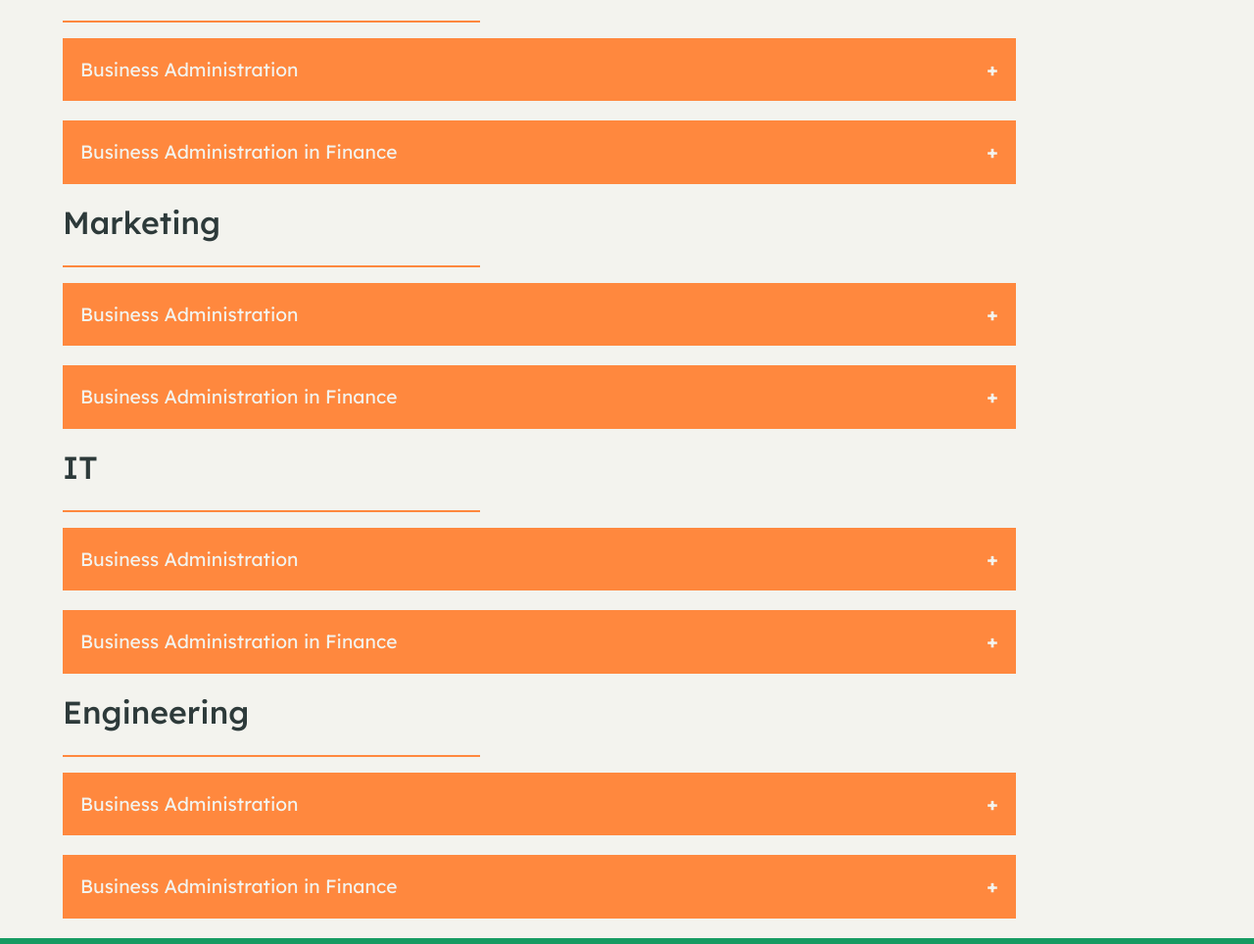
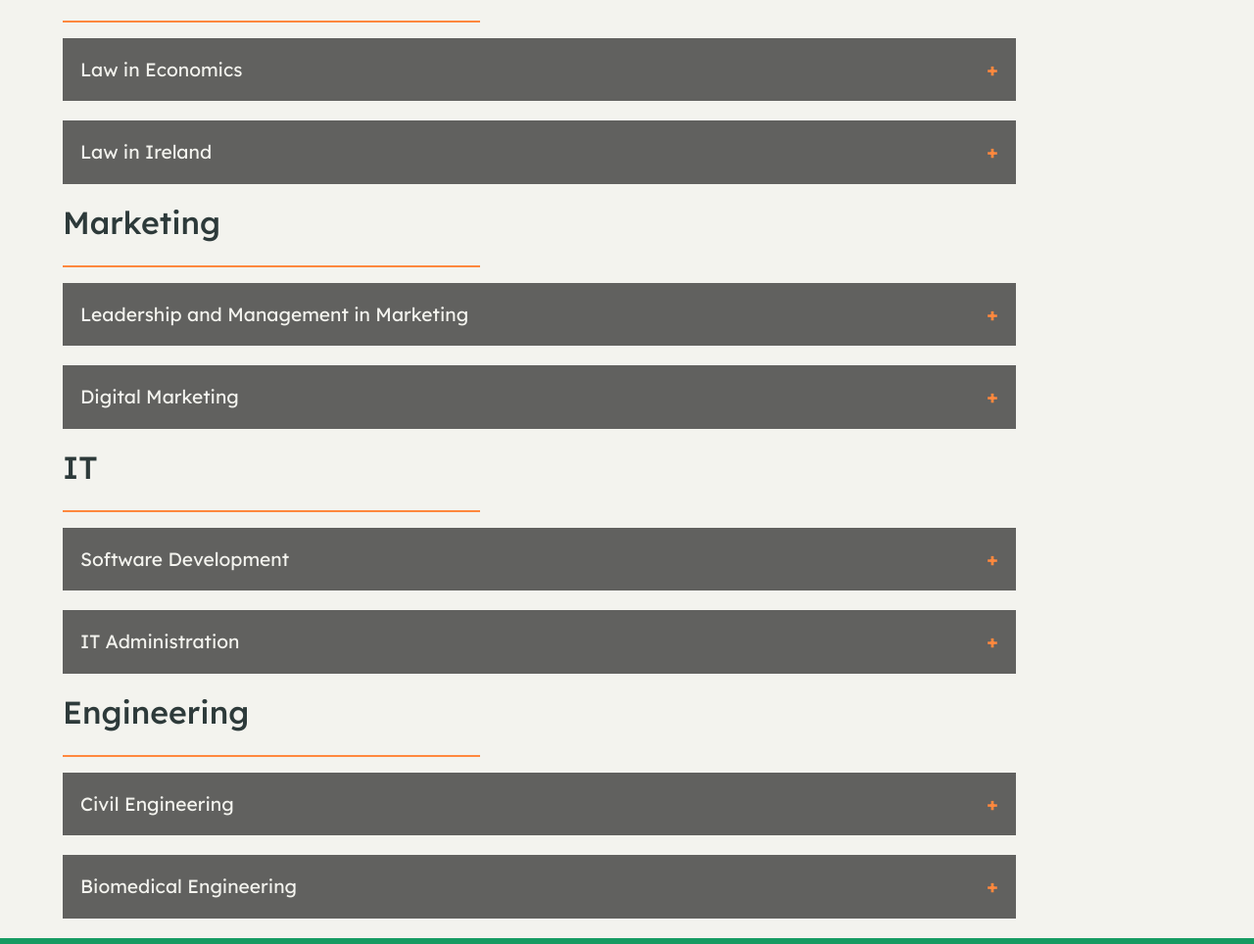
Before and after one commit to KevAndrews/Milestone_Project_1, a plain HTML site: page courses.html in a window 1280 px wide. Shown: the part 471-1435 px from the top of the page at 98% size. Drawn offline with nearby package versions, Linux system fonts and the light colour scheme.

Commit message:
Updated the Course text, need to fill this out

```diff
--- a/assets/css/style.css
+++ b/assets/css/style.css
@@ -239,7 +239,7 @@ footer i:hover {
 
 /* Collapsible tutorial from W3schools https://www.w3schools.com/howto/tryit.asp?filename=tryhow_js_collapsible */
 .collapsible {
-  background-color: #FF883E;
+  background-color: rgba(0, 0, 0, .6);
   color: #f3f3ee;
   cursor: pointer;
   padding: 18px;
@@ -251,12 +251,12 @@ footer i:hover {
 }
 
 .active, .collapsible:hover {
-  background-color: #FF883E;
+  background-color: rgba(0, 0, 0, .6);
 }
 
 .collapsible:after {
   content: '\002B';
-  color: #f3f3ee;
+  color: #FF883E;
   font-weight: bold;
   float: right;
   margin-left: 5px;
--- a/courses.html
+++ b/courses.html
@@ -51,17 +51,13 @@
                 <div class="classes">
                     <button class="collapsible">Business Administration</button>
                     <div class="content">
-                        <p>Lorem ipsum dolor sit amet, consectetur adipisicing elit, sed do eiusmod tempor incididunt ut
-                            labore et dolore magna aliqua. Ut enim ad minim veniam, quis nostrud exercitation ullamco
-                            laboris nisi ut aliquip ex ea commodo consequat.</p>
+                        <p>Looking for a career in Business Administration.</p>
                     </div>
                 </div>
                 <div class="classes">
                     <button class="collapsible">Business Administration in Finance</button>
                     <div class="content">
-                        <p>Lorem ipsum dolor sit amet, consectetur adipisicing elit, sed do eiusmod tempor incididunt ut
-                            labore et dolore magna aliqua. Ut enim ad minim veniam, quis nostrud exercitation ullamco
-                            laboris nisi ut aliquip ex ea commodo consequat.</p>
+                        <p>Looking for a career in Business Administration in Finance.</p>
                     </div>
                 </div>
             </div>
@@ -70,19 +66,15 @@
                 <hr class="block-divider block-divider--orange left">
                 <!-- Used the Tutorial from W3 https://www.w3schools.com/howto/howto_js_collapsible.asp -->
                 <div class="classes">
-                    <button class="collapsible">Business Administration</button>
+                    <button class="collapsible">Law in Economics</button>
                     <div class="content">
-                        <p>Lorem ipsum dolor sit amet, consectetur adipisicing elit, sed do eiusmod tempor incididunt ut
-                            labore et dolore magna aliqua. Ut enim ad minim veniam, quis nostrud exercitation ullamco
-                            laboris nisi ut aliquip ex ea commodo consequat.</p>
+                        <p>Looking for a career in Law in Economics.</p>
                     </div>
                 </div>
                 <div class="classes">
-                    <button class="collapsible">Business Administration in Finance</button>
+                    <button class="collapsible">Law in Ireland</button>
                     <div class="content">
-                        <p>Lorem ipsum dolor sit amet, consectetur adipisicing elit, sed do eiusmod tempor incididunt ut
-                            labore et dolore magna aliqua. Ut enim ad minim veniam, quis nostrud exercitation ullamco
-                            laboris nisi ut aliquip ex ea commodo consequat.</p>
+                        <p>Looking for a career in Law in Ireland.</p>
                     </div>
                 </div>
             </div>
@@ -91,19 +83,15 @@
                 <hr class="block-divider block-divider--orange left">
                 <!-- Used the Tutorial from W3 https://www.w3schools.com/howto/howto_js_collapsible.asp -->
                 <div class="classes">
-                    <button class="collapsible">Business Administration</button>
+                    <button class="collapsible">Leadership and Management in Marketing</button>
                     <div class="content">
-                        <p>Lorem ipsum dolor sit amet, consectetur adipisicing elit, sed do eiusmod tempor incididunt ut
-                            labore et dolore magna aliqua. Ut enim ad minim veniam, quis nostrud exercitation ullamco
-                            laboris nisi ut aliquip ex ea commodo consequat.</p>
+                        <p>Looking for a career in Leadership and Management in Marketing.</p>
                     </div>
                 </div>
                 <div class="classes">
-                    <button class="collapsible">Business Administration in Finance</button>
+                    <button class="collapsible">Digital Marketing</button>
                     <div class="content">
-                        <p>Lorem ipsum dolor sit amet, consectetur adipisicing elit, sed do eiusmod tempor incididunt ut
-                            labore et dolore magna aliqua. Ut enim ad minim veniam, quis nostrud exercitation ullamco
-                            laboris nisi ut aliquip ex ea commodo consequat.</p>
+                        <p>Looking for a career in Digital Marketing.</p>
                     </div>
                 </div>
             </div>
@@ -112,19 +100,15 @@
                 <hr class="block-divider block-divider--orange left">
                 <!-- Used the Tutorial from W3 https://www.w3schools.com/howto/howto_js_collapsible.asp -->
                 <div class="classes">
-                    <button class="collapsible">Business Administration</button>
+                    <button class="collapsible">Software Development</button>
                     <div class="content">
-                        <p>Lorem ipsum dolor sit amet, consectetur adipisicing elit, sed do eiusmod tempor incididunt ut
-                            labore et dolore magna aliqua. Ut enim ad minim veniam, quis nostrud exercitation ullamco
-                            laboris nisi ut aliquip ex ea commodo consequat.</p>
+                        <p>Looking for a career in Software Development.</p>
                     </div>
                 </div>
                 <div class="classes">
-                    <button class="collapsible">Business Administration in Finance</button>
+                    <button class="collapsible">IT Administration</button>
                     <div class="content">
-                        <p>Lorem ipsum dolor sit amet, consectetur adipisicing elit, sed do eiusmod tempor incididunt ut
-                            labore et dolore magna aliqua. Ut enim ad minim veniam, quis nostrud exercitation ullamco
-                            laboris nisi ut aliquip ex ea commodo consequat.</p>
+                        <p>Looking for a career in IT Administration.</p>
                     </div>
                 </div>
             </div>
@@ -133,19 +117,15 @@
                 <hr class="block-divider block-divider--orange left">
                 <!-- Used the Tutorial from W3 https://www.w3schools.com/howto/howto_js_collapsible.asp -->
                 <div class="classes">
-                    <button class="collapsible">Business Administration</button>
+                    <button class="collapsible">Civil Engineering</button>
                     <div class="content">
-                        <p>Lorem ipsum dolor sit amet, consectetur adipisicing elit, sed do eiusmod tempor incididunt ut
-                            labore et dolore magna aliqua. Ut enim ad minim veniam, quis nostrud exercitation ullamco
-                            laboris nisi ut aliquip ex ea commodo consequat.</p>
+                        <p>Looking for a career in Civil Engineering.</p>
                     </div>
                 </div>
                 <div class="classes">
-                    <button class="collapsible">Business Administration in Finance</button>
+                    <button class="collapsible">Biomedical Engineering</button>
                     <div class="content">
-                        <p>Lorem ipsum dolor sit amet, consectetur adipisicing elit, sed do eiusmod tempor incididunt ut
-                            labore et dolore magna aliqua. Ut enim ad minim veniam, quis nostrud exercitation ullamco
-                            laboris nisi ut aliquip ex ea commodo consequat.</p>
+                        <p>Looking for a career in Biomedical Engineering.</p>
                     </div>
                 </div>
             </div>
```
